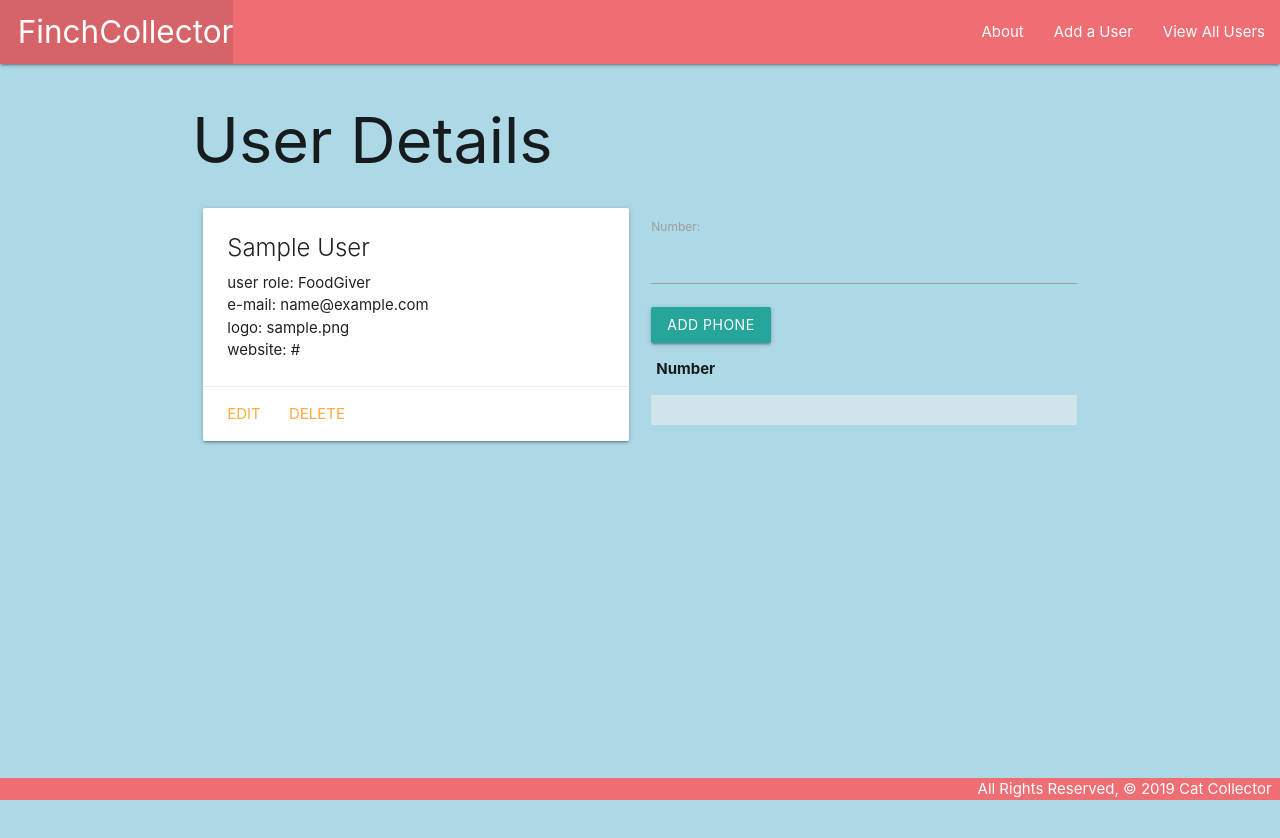
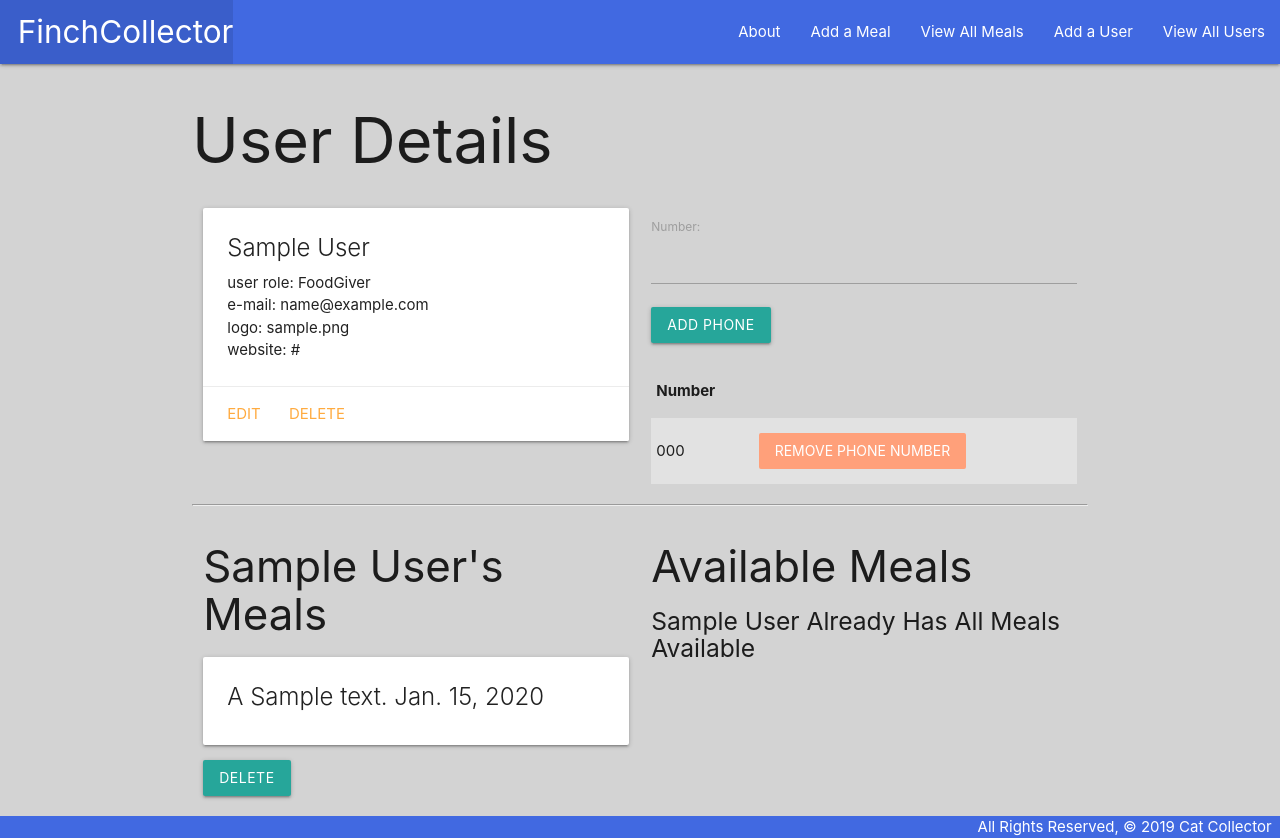
Before and after one commit to jsnavarr/FinchCollector, a Django app: page /users/1/ in a window 1280 px wide. Before the commit the page ends 800 px from the top, so only its background shows below. Run offline with Django 3.2, Linux system fonts and the light colour scheme; tables that the repository leaves empty hold one stand-in row (values such as "Sample post"); lists and menus that the app fills with data are empty.

Commit message:
added meals and delete phone functionality

```diff
--- a/main_app/admin.py
+++ b/main_app/admin.py
@@ -1,5 +1,7 @@
 from django.contrib import admin
-from .models import User
+from .models import User, Phone, Meal
 
 # Register your models here.
 admin.site.register(User)
+admin.site.register(Phone)
+admin.site.register(Meal)
--- a/main_app/models.py
+++ b/main_app/models.py
@@ -1,5 +1,6 @@
 from django.db import models
 from django.urls import reverse
+from datetime import date
 
 ROLES = (
     ('FoodGiver', 'FoodGiver'),
@@ -7,7 +8,15 @@
     ('Admin', 'Admin')
 )
 
-# Create your models here.
+class Meal(models.Model):
+    description = models.CharField(max_length=200)
+    available_on = models.DateField('availability date')
+    def __str__(self):
+        return self.description
+
+    def get_absolute_url(self):
+        return reverse('meals_detail', kwargs={'pk': self.id})
+
 class User(models.Model):
     role = models.CharField(
         max_length = 12,
@@ -18,6 +27,7 @@
     email = models.CharField(max_length=100)
     logo = models.CharField(max_length=200)
     website = models.CharField(max_length=200)
+    meals = models.ManyToManyField(Meal)
 
     def __str__(self):
         return self.name
@@ -30,8 +40,8 @@
     user = models.ForeignKey(User, on_delete=models.CASCADE)
 
     def __str__(self):
-        # Nice method for obtaining the friendly value of a Field.choice
-        return f"{self.get_number_display()} on {self.number}"
+        return self.number
+        # return f"{self.get_number_display()} on {self.number}"
 
     # change the default sort
     # class Meta:
--- a/main_app/static/css/style.css
+++ b/main_app/static/css/style.css
@@ -2,8 +2,16 @@
     display: flex;
     min-height: 100vh;
     flex-direction: column;
-    background-color: lightblue;
+    background-color: lightgray;
   }
+
+.btn-flat{
+    background-color: lightsalmon;
+    color:white;
+}
+.navbar-fixed, .nav-wrapper, .page-footer {
+    background-color: royalblue;
+}
 
 select {
     display: inline;
--- a/main_app/templates/base.html
+++ b/main_app/templates/base.html
@@ -18,6 +18,8 @@
                 </ul>
                 <ul class="right">
                     <li><a href="/about">About</a></li>
+                    <li><a href="{% url 'meals_create' %}">Add a Meal</a></li>
+                    <li><a href="{% url 'meals_index' %}">View All Meals</a></li>
                     <li><a href="{% url 'users_create' %}">Add a User</a></li>
                     <li><a href="{% url 'index' %}">View All Users</a></li>
                 </ul>
--- a/main_app/templates/users/detail.html
+++ b/main_app/templates/users/detail.html
@@ -25,18 +25,75 @@
         {{ phone_form.as_p }}
         <input type="submit" class="btn" value="Add Phone">
       </form>
+      <br>
       <table class="striped">
         <thead>
           <tr><th>Number</th></tr>
         </thead>
         <tbody>
-          {% for phone in user.phone_set.all %}
+          {% for phone in phones %}
             <tr>
-              <td>{{phone.get_number_display}}</td>
+              <td>{{phone.number}}</td>
+              <td>
+              <form action="{% url 'remove_phone' user.id phone.id %}" method="post">
+                {% csrf_token %}
+                <input type="submit" class="btn-flat" value="Remove Phone Number">
+              </form>
+            </td>
             </tr>
           {% endfor %}
         </tbody>
       </table>
     </div>
 </div>
+<hr>
+<div class="row">
+  <div class="col s6">
+    <h3>{{ user.name }}'s Meals</h3>
+    {% if user.meals.count %}
+      {% for meal in user.meals.all %}
+        <div class="card">
+          <div class="card-content">
+            <span class="card-title">
+              A <span>{{ meal.description }}</span> {{ meal.available_on }}
+            </span>
+          </div>
+        </div>
+        <div class="card-action">
+          <form action="{% url 'deassoc_meal' user.id meal.id %}" method="post">
+            {% csrf_token %}
+            <button type="submit" class="btn">Delete</button>
+          </form>
+        </div>
+      {% endfor %}
+    {% else %}
+      <h5>No Meals :(</h5>
+    {% endif %}
+  </div>
+  <!-- Available meals will come after this line -->
+  <div class="col s6">
+    <h3>Available Meals</h3>
+    {% if meals.count %}
+      {% for meal in meals.all %}
+        <div class="card">
+          <div class="card-content">
+            <span class="card-title">
+              <span>{{ meal.description }}</span> <br>
+              <span>Available on: {{ meal.available_on }}</span>
+            </span>
+          </div>
+          <div class="card-action">
+            <form action="{% url 'assoc_meal' user.id meal.id %}" method="post">
+              {% csrf_token %}
+              <button type="submit" class="btn">Add</button>
+            </form>
+          </div>
+        </div>
+      {% endfor %}
+    {% else %}
+      <h5>{{user.name}} Already Has All Meals Available</h5>
+    {% endif %}
+  </div>
+</div>
+
 {% endblock %}
--- a/main_app/urls.py
+++ b/main_app/urls.py
@@ -9,5 +9,13 @@
     path('users/create/', views.UserCreate.as_view(), name='users_create'),
     path('users/<int:pk>/update', views.UserUpdate.as_view(), name='users_update'),
     path('users/<int:pk>/delete', views.UserDelete.as_view(), name='users_delete'),
-    path('user/<int:user_id>/add_phone/', views.add_phone, name='add_phone'),
+    path('users/<int:user_id>/add_phone/', views.add_phone, name='add_phone'),
+    path('users/<int:user_id>/remove_phone/<int:phone_id>', views.remove_phone, name='remove_phone'),
+    path('meals/', views.MealList.as_view(), name='meals_index'),
+    path('meals/<int:pk>/', views.MealDetail.as_view(), name='meals_detail'),
+    path('meals/create/', views.MealCreate.as_view(), name='meals_create'),
+    path('meals/<int:pk>/update/', views.MealUpdate.as_view(), name='meals_update'),
+    path('meals/<int:pk>/delete/', views.MealDelete.as_view(), name='meals_delete'),
+    path('users/<int:user_id>/assoc_meal/<int:meal_id>/', views.assoc_meal, name='assoc_meal'),
+    path('users/<int:user_id>/deassoc_meal/<int:meal_id>/', views.deassoc_meal, name='deassoc_meal'),
 ]
--- a/main_app/views.py
+++ b/main_app/views.py
@@ -1,6 +1,7 @@
 from django.shortcuts import render, redirect
 from django.views.generic.edit import CreateView, UpdateView, DeleteView
-from .models import User
+from django.views.generic import ListView, DetailView
+from .models import User, Phone, Meal
 from .forms import PhoneForm
 
 # Create your views here.
@@ -16,9 +17,15 @@
   return render(request, 'users/index.html', { 'users': users })
 
 def users_detail(request, user_id):
-  user = User.objects.get(id=user_id)
-  phone_form = PhoneForm()
-  return render(request, 'users/detail.html', {'user': user, 'phone_form': phone_form})
+    user = User.objects.get(id=user_id)
+    user_phones = Phone.objects.filter(user_id=user.id)
+    meals_user_doesnt_have = Meal.objects.exclude(id__in = user.meals.all().values_list('id'))
+    print(user_phones)
+    phone_form = PhoneForm()
+    return render(request, 'users/detail.html', {
+        'user': user, 'phone_form': phone_form,
+        'phones': user_phones, 'meals': meals_user_doesnt_have
+    })
 
 class UserCreate(CreateView):
   model = User
@@ -28,14 +35,6 @@
 class UserUpdate(UpdateView):
   model = User
   fields = ['name', 'role', 'email', 'logo', 'website']
-#   form = UserForm(request.POST)
-#   # validate the form
-#   if form.is_valid():
-#     # don't save the form to the db until it
-#     # has the cat_id assigned
-#     new_user = form.save(commit=False)
-#     new_user.user_id = user_id
-#     new_user.save()
 #   success_url = '/users/'
 
 class UserDelete(DeleteView):
@@ -59,3 +58,43 @@
     new_phone.user_id = user_id
     new_phone.save()
   return redirect('detail', user_id=user_id)
+
+def remove_phone(request, user_id, phone_id):
+  # create the ModelForm using the data in request.POST
+#   phone_form = PhoneForm(request.POST)
+  # validate the form
+#   if phone_form.is_valid():
+    # don't save the form to the db until it
+    # has the cat_id assigned
+    # new_phone = phone_form.save(commit=False)
+    new_phone = Phone.objects.get(id = phone_id)
+    new_phone.remove()
+    return redirect('detail', user_id=user_id)
+
+class MealList(ListView):
+  model = Meal
+
+class MealDetail(DetailView):
+  model = Meal
+
+class MealCreate(CreateView):
+  model = Meal
+  fields = '__all__'
+
+class MealUpdate(UpdateView):
+  model = Meal
+  fields = ['description', 'available_on']
+
+class MealDelete(DeleteView):
+  model = Meal
+  success_url = '/meals/'
+
+def assoc_meal(request, user_id, meal_id):
+  # Note that you can pass a meal's id instead of the whole object
+  User.objects.get(id=user_id).meals.add(meal_id)
+  return redirect('detail', user_id=user_id)
+
+def deassoc_meal(request, user_id, meal_id):
+  # Note that you can pass a meal's id instead of the whole object
+  User.objects.get(id=user_id).meals.remove(meal_id)
+  return redirect('detail', user_id=user_id)
```
Also changed, not shown: main_app/templates/main_app/meal_confirm_delete.html (added, +13 -0 lines), main_app/templates/main_app/meal_detail.html (added, +20 -0 lines), main_app/templates/main_app/meal_form.html (added, +19 -0 lines), main_app/templates/main_app/meal_list.html (added, +17 -0 lines), main_app/migrations/0005_auto_20190313_1947.py (added).
